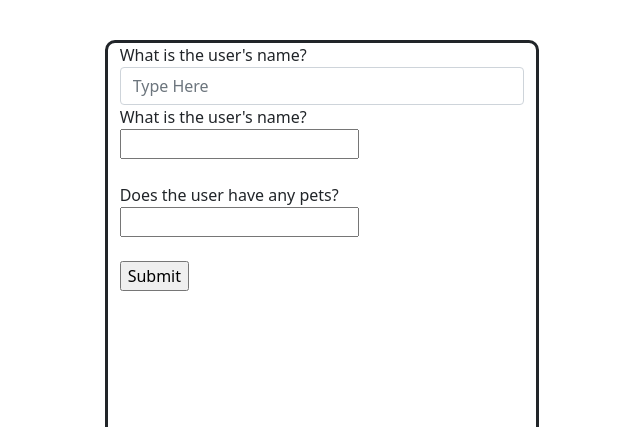
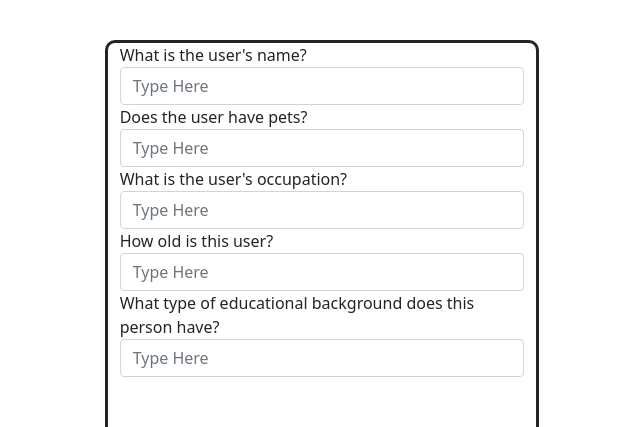
Before and after one commit to cha1hee/dig345-no-utility-midterm, a plain HTML site: page index.html in a window 1280 px wide. Shown: the top 427 px of the page, 644-1280 px from the left. Drawn offline with nearby package versions, Linux system fonts and the light colour scheme.

Commit message:
questionnaire added a couple (first 5)

```diff
--- a/assets/styles.css
+++ b/assets/styles.css
@@ -9,4 +9,5 @@
     height: 600px;
     border-style: solid;
     border-radius: 10px;
+    overflow: scroll;
 }
--- a/index.html
+++ b/index.html
@@ -17,12 +17,22 @@
                         <label for="username">What is the user's name?</label>
                         <input type="text" class="form-control" id="username" placeholder="Type Here">
                     </div>
-
-                    <label for="fname">What is the user's name?</label>
-                    <input type="text" id="fname" name="fname"><br><br>
-                    <label for="lpet">Does the user have any pets?</label>
-                    <input type="text" id="lpet" name="lpet"><br><br>
-                    <input type="submit" value="Submit">
+                    <div class="form-group">
+                        <label for="pets">Does the user have pets?</label>
+                        <input type="text" class="form-control" id="pets" placeholder="Type Here">
+                    </div>
+                    <div class="form-group">
+                        <label for="occupation">What is the user's occupation?</label>
+                        <input type="text" class="form-control" id="occupation" placeholder="Type Here">
+                    </div>
+                    <div class="form-group">
+                        <label for="age">How old is this user?</label>
+                        <input type="text" class="form-control" id="age" placeholder="Type Here">
+                    </div>
+                    <div class="form-group">
+                        <label for="education">What type of educational background does this person have?</label>
+                        <input type="text" class="form-control" id="education" placeholder="Type Here">
+                    </div>
                 </form>
             </div>
             <div class="col-1"></div>
```
Also changed, not shown: assets/main.js (+0 -19 lines), 1 other file.
